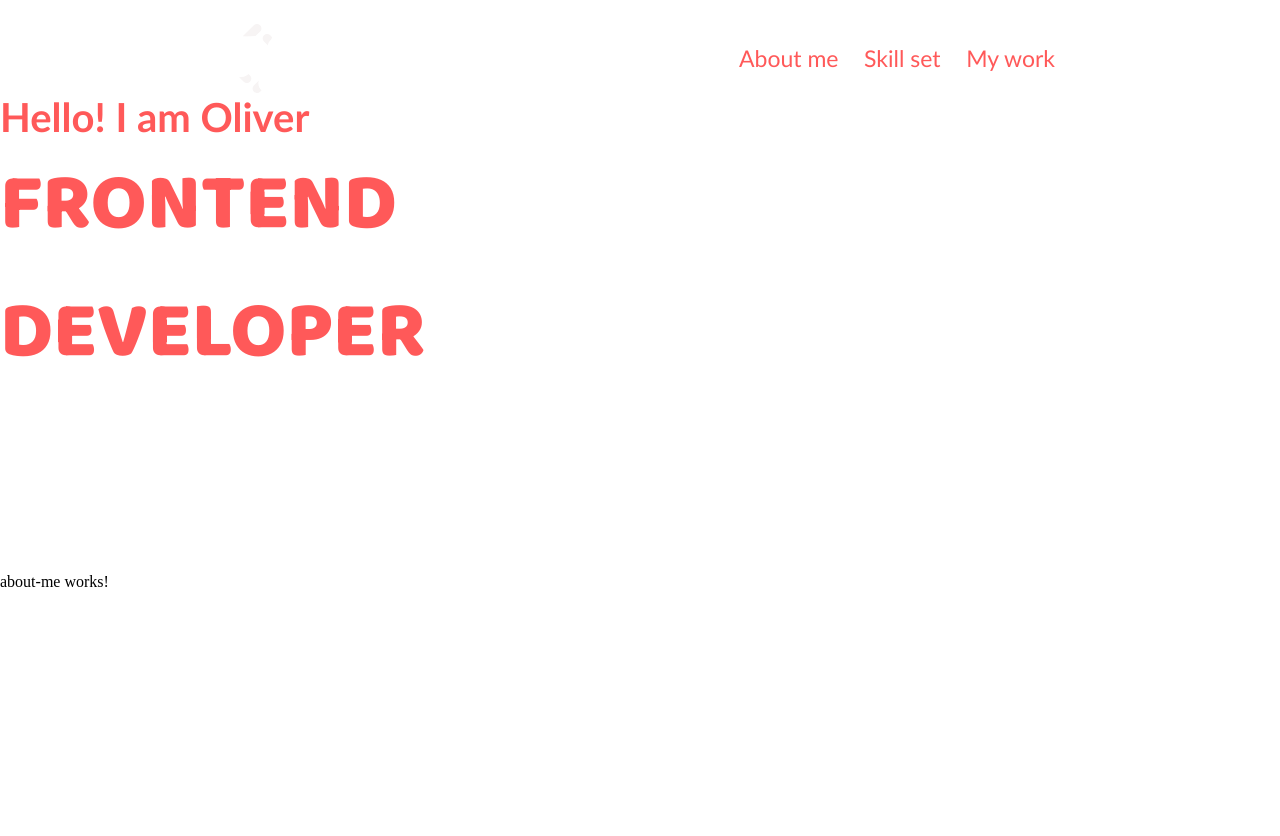
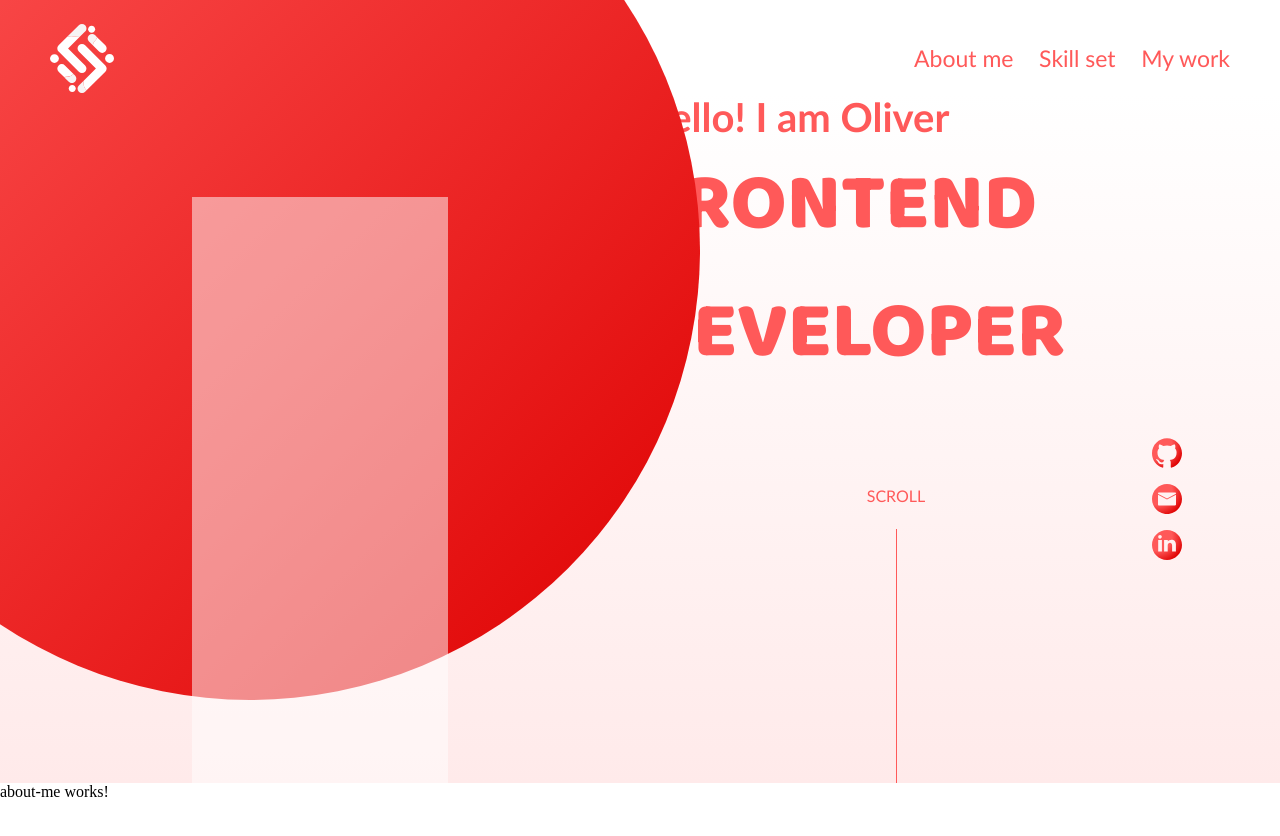
Before and after one commit to OliverHaerle/Portfolio, an Angular app: page / in a window 1280 px wide. Shown: the top 836 px of the page. Before the commit the page ends 800 px from the top, so only its background shows below. Built offline with nearby package versions, Linux system fonts and the light colour scheme.

Commit message:
laid groundwork

```diff
--- a/src/app/landingPage/landingPage.component.html
+++ b/src/app/landingPage/landingPage.component.html
@@ -1,8 +1,35 @@
+<div class="dot-container">
+    <div class="big-red-dot"></div>
+
+</div>
+
 <section class="primary-color">
 
-    <h2 class="fontMontserrat">Hello! I am Oliver</h2>
-    <div class="hello">
-        <h1 class="fontBaloo"> FRONTEND </h1>
-        <h1 class="fontBaloo"> DEVELOPER </h1>
+    <div class="profile-pic-container">
+        <div class="profile-pic"> </div>
     </div>
+
+    <div class="right-side">
+
+        <div class="hello">
+            <h2 class="fontMontserrat">Hello! I am Oliver</h2>
+            <h1 class="fontBaloo"> FRONTEND </h1>
+            <h1 class="fontBaloo"> DEVELOPER </h1>
+        </div>
+
+        <div class="scroll-and-icons">
+            <div class="scroll">
+                <span class="fontMontserrat scroll-text"> SCROLL</span>
+                <div class="red-line"></div>
+            </div>
+
+            <div class="icons">
+                <img class="icon" src="../../assets/img/icons/red/git-red.svg" alt="github-link">
+                <img class="icon" src="../../assets/img/icons/red/mail-red.svg" alt="email-link">
+                <img class="icon" src="../../assets/img/icons/red/linkedin-red.svg" alt="linkedin-link">
+            </div>
+        </div>
+
+    </div>
+
 </section>
--- a/src/app/landingPage/landingPage.component.scss
+++ b/src/app/landingPage/landingPage.component.scss
@@ -1,6 +1,12 @@
+$starting-color-dot: #FF5959;
+$ending-color-dot: #DE0000;
+
+$ending-color-page: #FFEAEA;
+
 .hello {
     display: flex;
     flex-direction: column;
+    height: 50%;
 }
 
 h1 {
@@ -11,7 +17,80 @@ h2 {
     font-size: 40px;
 }
 
+.dot-container {
+    position: absolute;
+    top: -200px;
+    left: -200px;
+    height: 100vh;
+    // background-color: rgba(0, 0, 255, 0.059);
+}
+
+.big-red-dot {
+    height: 900px;
+    width: 900px;
+    border-radius: 100%;
+    background: linear-gradient(135deg, $starting-color-dot, $ending-color-dot);
+}
+
+.profile-pic-container {
+    height: 100%;
+    width: 50%;
+    // background: rgba(0, 0, 255, 0.521);
+    z-index: 1;
+    display: flex;
+    justify-content: center;
+    align-items: end;
+}
+
+.profile-pic {
+    height: 85%;
+    width: 40%;
+    background-color: rgba(255, 255, 255, 0.51);
+}
+
 section {
-    height: 60vh;
+    height: calc(100vh - 110px);
     width: 100vw;
+    display: flex;
+    flex-direction: row;
+    background: linear-gradient(white, $ending-color-page);
 }
+
+.right-side {
+    width: 50%;
+}
+
+.scroll-and-icons {
+    display: flex;
+    height: 100%;
+}
+
+.scroll {
+    width: 80%;
+    height: 50%;
+    display: flex;
+    flex-direction: column;
+    justify-content: center;
+    align-items: center;
+}
+
+.scroll-text {
+    margin-top: 48px;
+    margin-bottom: 24px;
+}
+
+.red-line {
+    width: 1px;
+    height: 100%;
+    background-color: #FF5959;
+}
+
+.icon {
+    height: 60px / 2;
+}
+
+.icons{
+    display: flex;
+    flex-direction: column;
+    gap: 16px;
+}
--- a/src/app/navbar/navbar.component.html
+++ b/src/app/navbar/navbar.component.html
@@ -1,5 +1,5 @@
 <section>
-    <img src="../../assets/img/icons/white/logo.svg">
+    <img class="logo" src="../../assets/img/icons/white/logo.svg">
 
     <div class="links fontMontserrat">
         <a class="primary-color" href="#aboutme">About me</a>
--- a/src/app/navbar/navbar.component.scss
+++ b/src/app/navbar/navbar.component.scss
@@ -1,11 +1,16 @@
 $primary-color: #FF5959;
+
+.logo {
+    z-index: 1;
+}
 
 section {
     margin-top: 24px;
     display: flex;
     flex-direction: row;
-    justify-content: space-around;
+    justify-content: space-between;
     align-items: center;
+    padding: 0 50px;
 }
 
 .links {
```
Also changed, not shown: src/assets/img/profile-picture.png (added).
